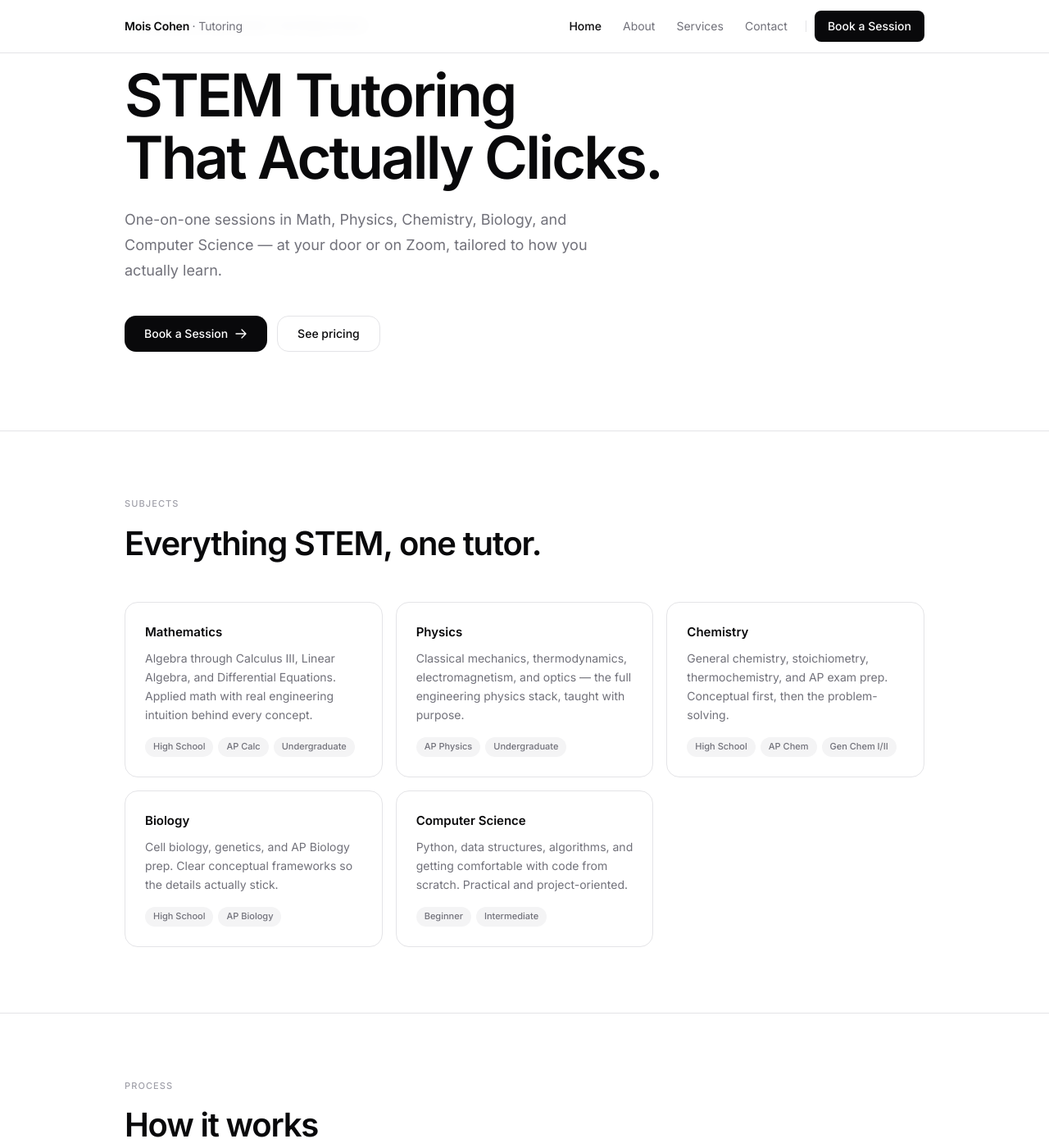
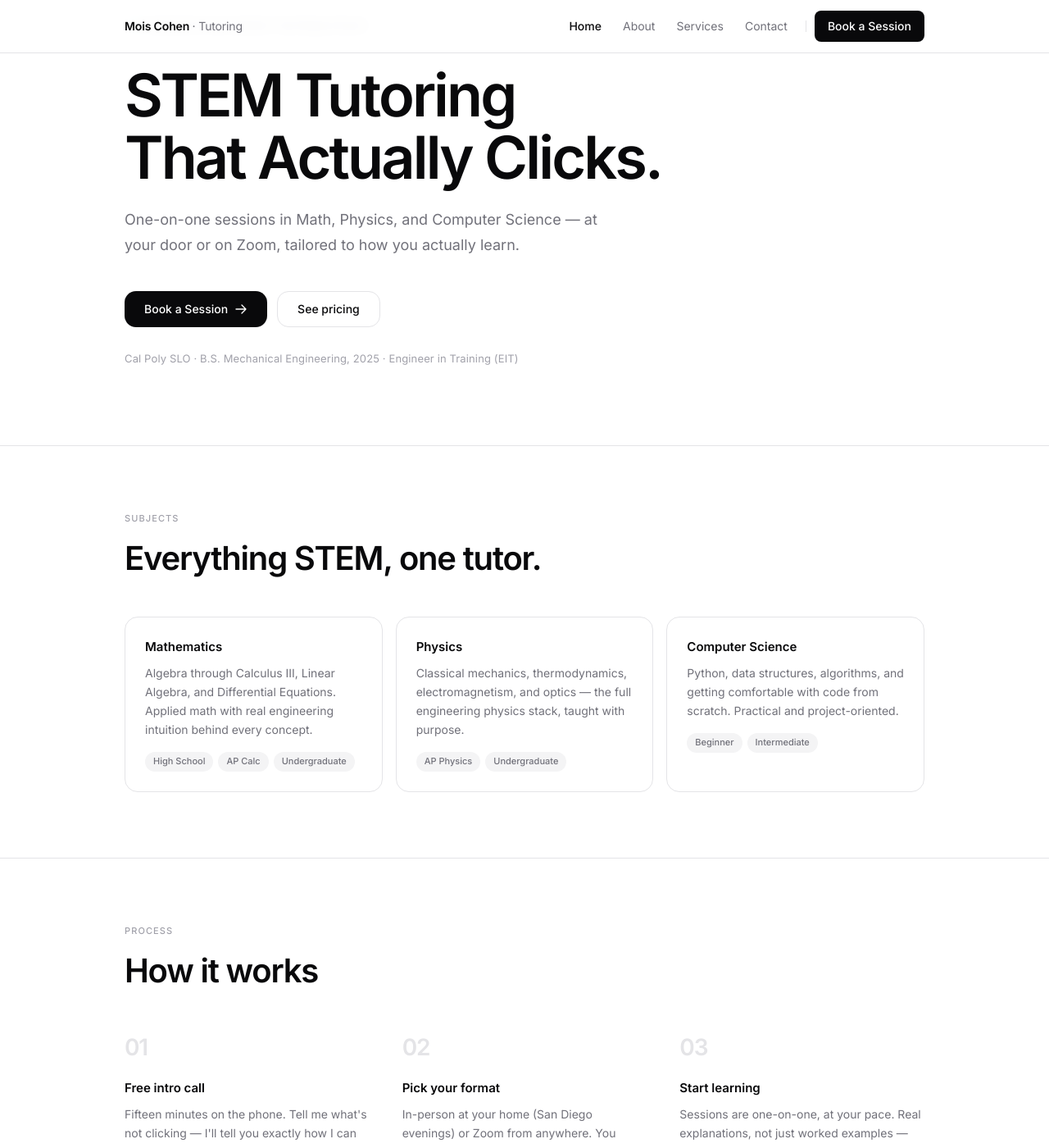
Before and after one commit to moisc/moisc.github.io, a Jekyll site: the page tutoring/index.html, which Jekyll copies as it is, in a window 1280 px wide and 1400 px high, scrolled down 193 px. Shown: the whole window at 82% size. Built offline with Jekyll 4.4.1, drawn with Linux system fonts in a browser that asks for light colours.

Commit message:
Update tutoring: pricing, subjects, hero credentials
- In-person $80→$50, Online $65→$35
- Remove Chemistry and Biology
- Add Cal Poly SLO ME 2025 + EIT credential line under hero CTAs

Co-Authored-By: Claude Sonnet 4.6 <noreply@anthropic.com>

```diff
--- a/tutoring/assets/css/style.css
+++ b/tutoring/assets/css/style.css
@@ -207,6 +207,12 @@ main { padding-top: 64px; }
   margin-bottom: 2.5rem;
 }
 .hero-actions { display: flex; gap: 12px; flex-wrap: wrap; }
+.hero-cred {
+  margin-top: 1.75rem;
+  font-size: 0.8125rem;
+  color: var(--fg-dim);
+  letter-spacing: 0.01em;
+}
 
 /* ── Section base ────────────────────────────────────────────────────────── */
 .section { padding: 5rem 0; border-top: 1px solid var(--border); }
--- a/tutoring/contact.html
+++ b/tutoring/contact.html
@@ -103,8 +103,7 @@
                   <option value="" disabled selected>Select a subject…</option>
                   <option>Mathematics</option>
                   <option>Physics</option>
-                  <option>Chemistry</option>
-                  <option>Biology</option>
+
                   <option>Computer Science</option>
                   <option>Not sure yet</option>
                 </select>
--- a/tutoring/index.html
+++ b/tutoring/index.html
@@ -53,7 +53,7 @@
       </div>
       <h1 class="hero-heading">STEM Tutoring<br>That Actually Clicks.</h1>
       <p class="hero-sub">
-        One-on-one sessions in Math, Physics, Chemistry, Biology, and Computer Science —
+        One-on-one sessions in Math, Physics, and Computer Science —
         at your door or on Zoom, tailored to how you actually learn.
       </p>
       <div class="hero-actions">
@@ -65,6 +65,7 @@
         </a>
         <a href="/tutoring/services.html" class="btn btn-ghost">See pricing</a>
       </div>
+      <p class="hero-cred">Cal Poly SLO · B.S. Mechanical Engineering, 2025 · Engineer in Training (EIT)</p>
     </div>
   </section>
 
@@ -91,25 +92,6 @@
           <div class="tag-row">
             <span class="tag">AP Physics</span>
             <span class="tag">Undergraduate</span>
-          </div>
-        </div>
-
-        <div class="card">
-          <p class="card-title">Chemistry</p>
-          <p class="card-body">General chemistry, stoichiometry, thermochemistry, and AP exam prep. Conceptual first, then the problem-solving.</p>
-          <div class="tag-row">
-            <span class="tag">High School</span>
-            <span class="tag">AP Chem</span>
-            <span class="tag">Gen Chem I/II</span>
-          </div>
-        </div>
-
-        <div class="card">
-          <p class="card-title">Biology</p>
-          <p class="card-body">Cell biology, genetics, and AP Biology prep. Clear conceptual frameworks so the details actually stick.</p>
-          <div class="tag-row">
-            <span class="tag">High School</span>
-            <span class="tag">AP Biology</span>
           </div>
         </div>
 
@@ -245,8 +227,7 @@
                   <option value="" disabled selected>Select a subject…</option>
                   <option>Mathematics</option>
                   <option>Physics</option>
-                  <option>Chemistry</option>
-                  <option>Biology</option>
+
                   <option>Computer Science</option>
                   <option>Not sure yet</option>
                 </select>
```
Also changed, not shown: tutoring/services.html (+2 -14 lines).
